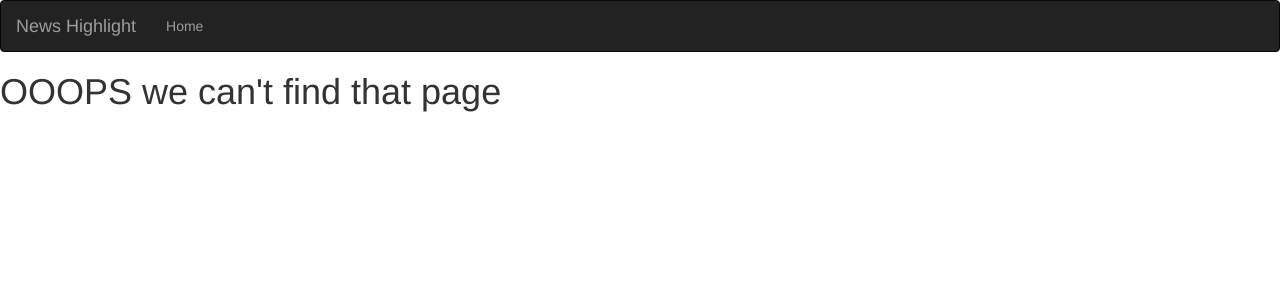
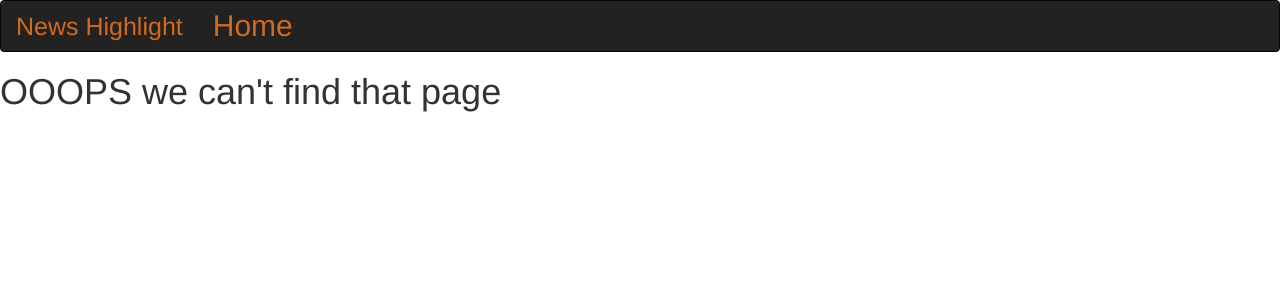
Before and after one commit to UmuhireAnuarithe/News_Highlight, a Flask app: template app/templates/fourOwfour.html in a window 1280 px wide. Shown: the top 300 px of the page. Run offline with Flask 2, Linux system fonts and the light colour scheme; the template is opened without the code that fills it, so the values that code supplies are empty; some libraries are stand-ins or nearby versions.

Commit message:
add styles on navbar

```diff
--- a/app/templates/navbar.html
+++ b/app/templates/navbar.html
@@ -8,11 +8,11 @@
                 <span class="icon-bar"></span>
                 <span class="icon-bar"></span>
             </button>
-            <a class="navbar-brand" href="/"> News Highlight </a>
+            <a class="navbar-brand" href="/" style="color: chocolate;font-size: 25px"> News Highlight </a>
         </div>
         <div class="navbar-collapse collapse">
             <ul class="nav navbar-nav">
-                <li><a href="/">Home</a></li>
+                <li><a href="/" style="color: chocolate;font-size:30px">Home</a></li>
         </div>
 
     </div>
```
